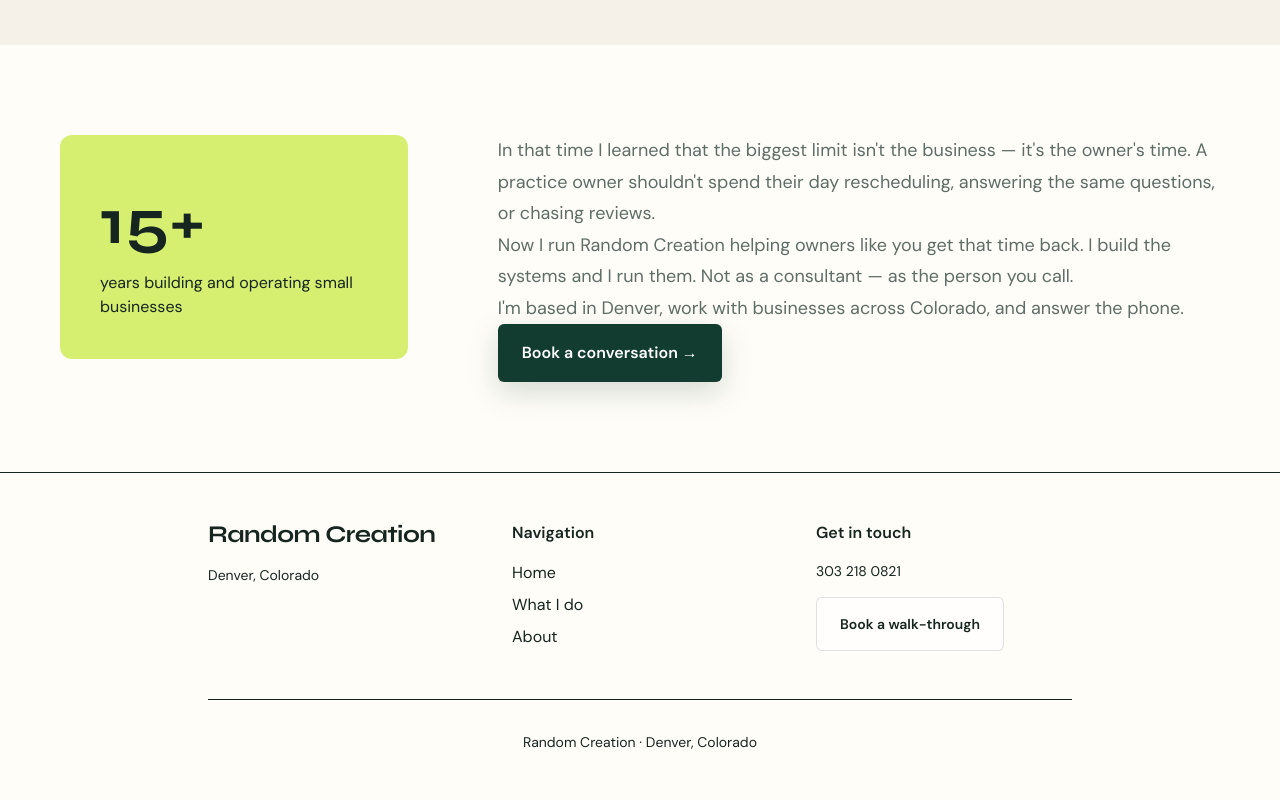
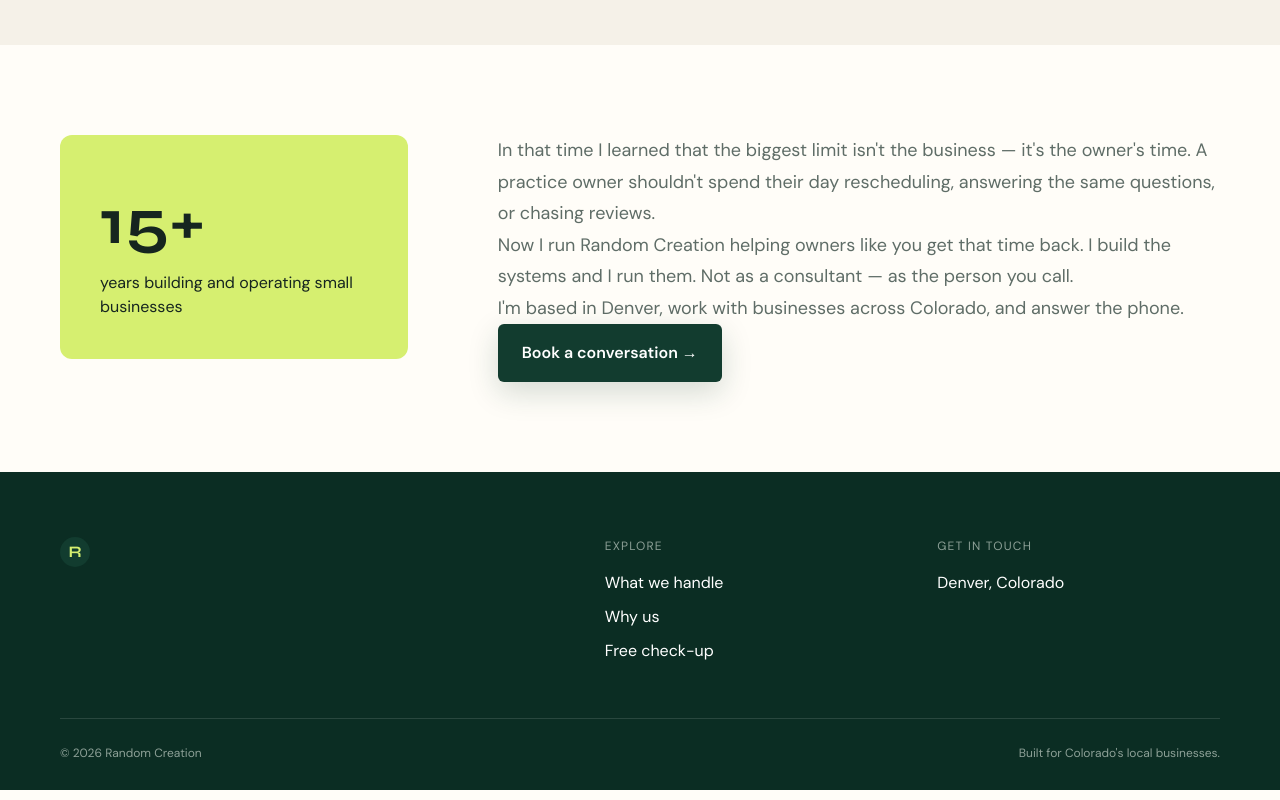
Before and after one commit to pro4shef-84/uxr-pro, a Next.js app: page /about in a window 1280 px wide. Shown: the part 425-1225 px from the top of the page. Built offline with nearby package versions, Linux system fonts and the light colour scheme.

Commit message:
Preview redesign: update components/Footer.tsx

```diff
--- a/components/Footer.tsx
+++ b/components/Footer.tsx
@@ -1,59 +1,3 @@
-"use client";
-
 import Link from "next/link";
 import { site } from "@/content/site";
-
-export default function Footer() {
-  return (
-    <footer className="border-t mt-auto" style={{ borderColor: "var(--border)" }}>
-      <div className="max-w-4xl mx-auto px-4 py-12">
-        <div className="grid grid-cols-1 md:grid-cols-3 gap-12 mb-12">
-          {/* About */}
-          <div>
-            <h3 className="font-display font-bold mb-4">Random Creation</h3>
-            <p className="text-sm" style={{ color: "var(--text-muted)" }}>
-              {site.footer.location}
-            </p>
-          </div>
-
-          {/* Navigation */}
-          <div>
-            <h4 className="font-bold mb-4">Navigation</h4>
-            <ul className="space-y-2">
-              <li>
-                <Link href="/" style={{ color: "var(--text-muted)" }}>
-                  Home
-                </Link>
-              </li>
-              <li>
-                <Link href="/services" style={{ color: "var(--text-muted)" }}>
-                  {site.nav.services}
-                </Link>
-              </li>
-              <li>
-                <Link href="/about" style={{ color: "var(--text-muted)" }}>
-                  {site.nav.about}
-                </Link>
-              </li>
-            </ul>
-          </div>
-
-          {/* Contact */}
-          <div>
-            <h4 className="font-bold mb-4">Get in touch</h4>
-            <a href="tel:303-218-0821" className="block text-sm mb-4" style={{ color: "var(--accent)" }}>
-              {site.footer.phone}
-            </a>
-            <Link href="/book" className="btn-secondary text-sm">
-              Book a walk-through
-            </Link>
-          </div>
-        </div>
-
-        <div className="border-t pt-8 text-center text-sm" style={{ borderColor: "var(--border)", color: "var(--text-dim)" }}>
-          <p>Random Creation · Denver, Colorado</p>
-        </div>
-      </div>
-    </footer>
-  );
-}
+export default function Footer(){return <footer className="site-footer"><div className="shell"><div className="footer-grid"><div><Link href="/" className="brand"><span className="brand-mark">R</span>{site.brand}</Link><p className="footer-tagline">{site.footer.tagline}</p></div><div className="footer-col"><h4>Explore</h4><Link href="/services">What we handle</Link><Link href="/about">Why us</Link><Link href="/book">Free check-up</Link></div><div className="footer-col"><h4>Get in touch</h4><a href={site.phoneHref}>{site.phoneDisplay}</a><span>{site.footer.location}</span></div></div><div className="footer-bottom"><span>© {new Date().getFullYear()} Random Creation</span><span>Built for Colorado's local businesses.</span></div></div></footer>}
```
